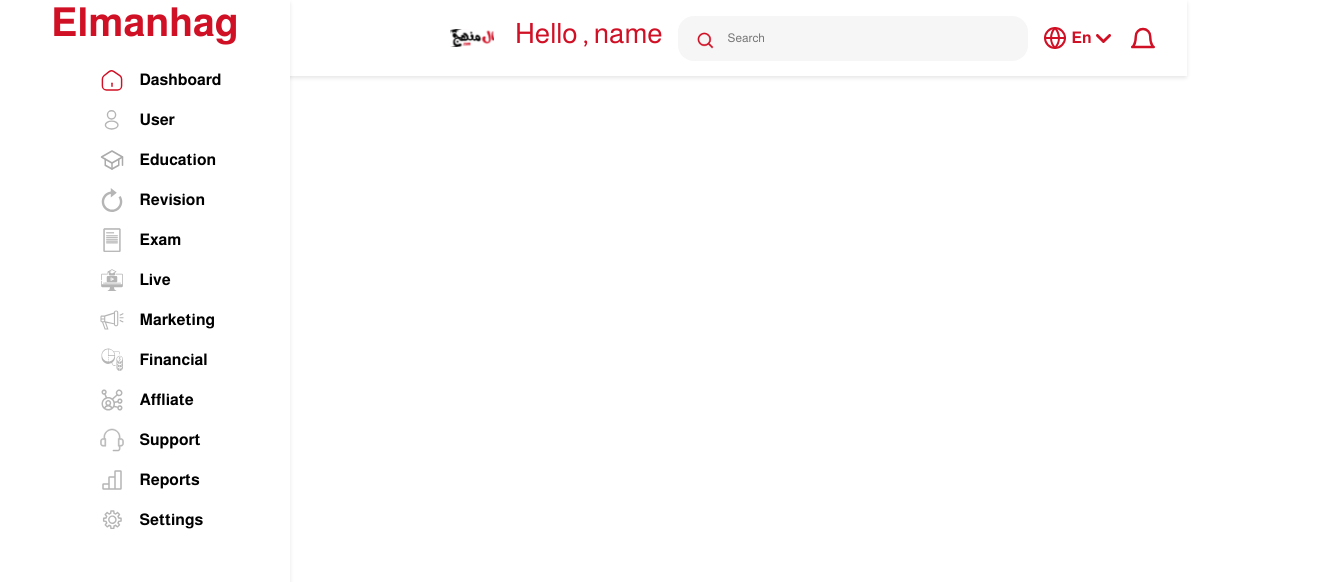
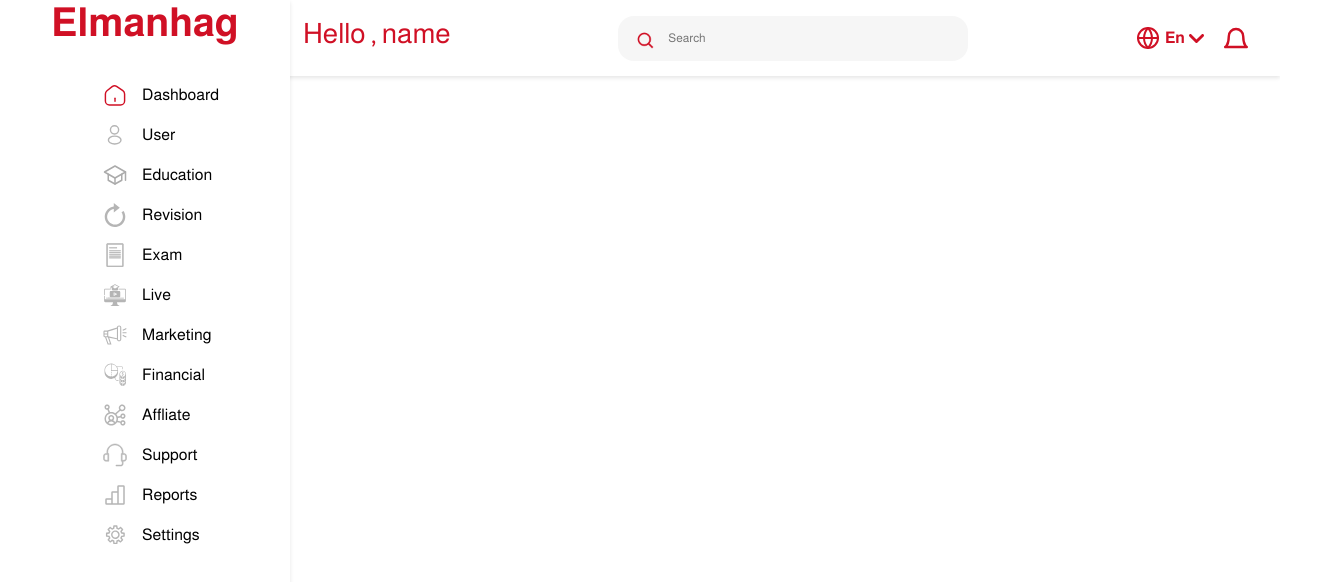
Before and after one commit to basantsae/Elmanhag, a React (Create React App) app: page / in a window 1280 px wide. Shown: the top 582 px of the page, 1340 px wide, since content can reach past the window. Built offline with nearby package versions, Linux system fonts and the light colour scheme; the HTML template or start-up script is replaced by a standard one.

Commit message:
first commit

```diff
--- a/src/App.js
+++ b/src/App.js
@@ -17,15 +17,12 @@ import StudentInfo from './component/LoginAdmin/StudentInfo';
 import ParentInfo from './component/LoginAdmin/ParentInfo';
 
 import CheckOTP from './component/LoginAdmin/CheckOTP';
+import {Route, Routes } from 'react-router-dom';
 
-
-import {Route, Routes } from 'react-router-dom';
 function App() {
 
   return (
     <div className="App">
-
-      <div className='container'>
 
       <Routes>
         <Route path="/" element={<Navbar/>}/>
@@ -53,8 +50,6 @@ function App() {
       </div>
 
 
-
-    </div>
   );
 }
 
```
Also changed, not shown: 2 other files (tests, documents, lock files or other folders).
